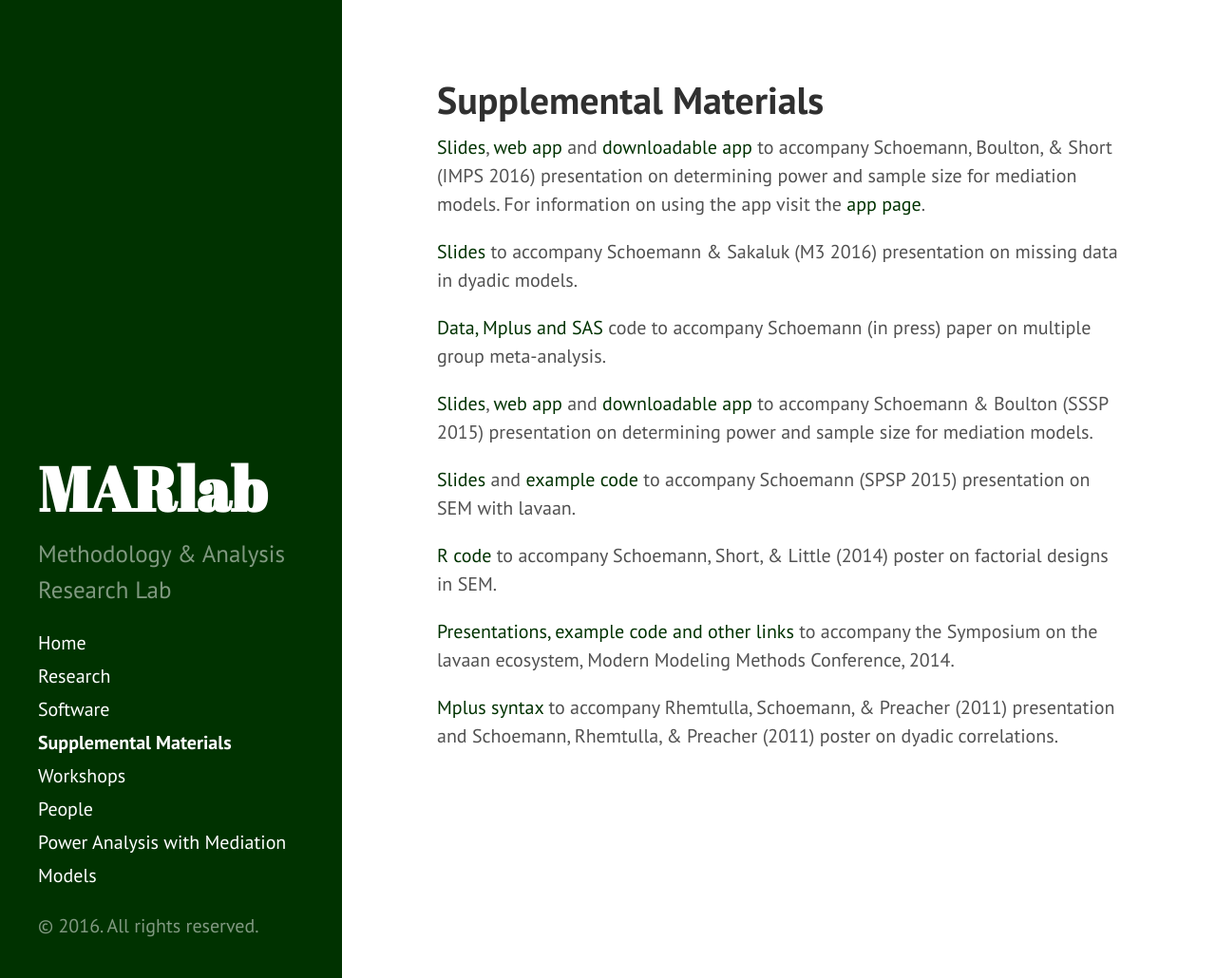
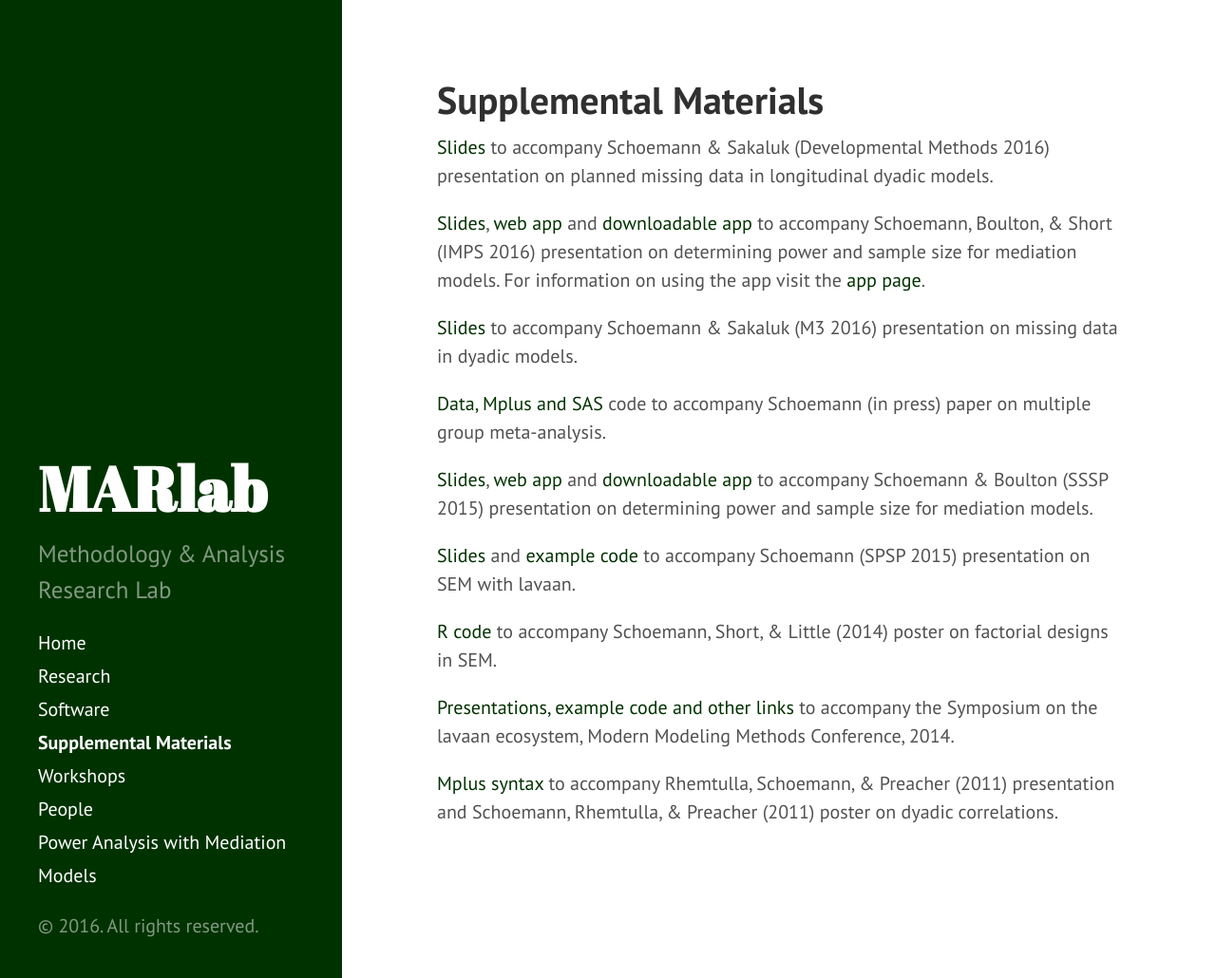
Before and after one commit to schoam4/schoam4.github.io, a Jekyll site: the page built from Supplemental_Materials.md, in a window 1280 px wide and 1030 px high. Shown: the whole window at 95% size. Built offline with Jekyll 4.4.1, drawn with Linux system fonts in a browser that asks for light colours.

Commit message:
Developemental Methods slides added

```diff
--- a/Supplemental_Materials.md
+++ b/Supplemental_Materials.md
@@ -2,6 +2,8 @@
 layout: page
 title: Supplemental Materials
 ---
+
+[Slides](https://github.com/schoam4/Talks/raw/master/Dyad_missing_DevMeth.pdf) to accompany Schoemann & Sakaluk (Developmental Methods 2016) presentation on planned missing data in longitudinal dyadic models.
 
 [Slides](https://github.com/schoam4/Talks/raw/master/IMPS_2016/IMPS_power.pdf), [web app](https://schoemanna.shinyapps.io/mc_power_med/) and [downloadable app](https://github.com/schoam4/mc_power_med/archive/master.zip) to accompany Schoemann, Boulton, & Short (IMPS 2016) presentation on determining power and sample size for mediation models. For information on using the app visit the [app page](http://marlab.org/power_mediation/).
 
```
